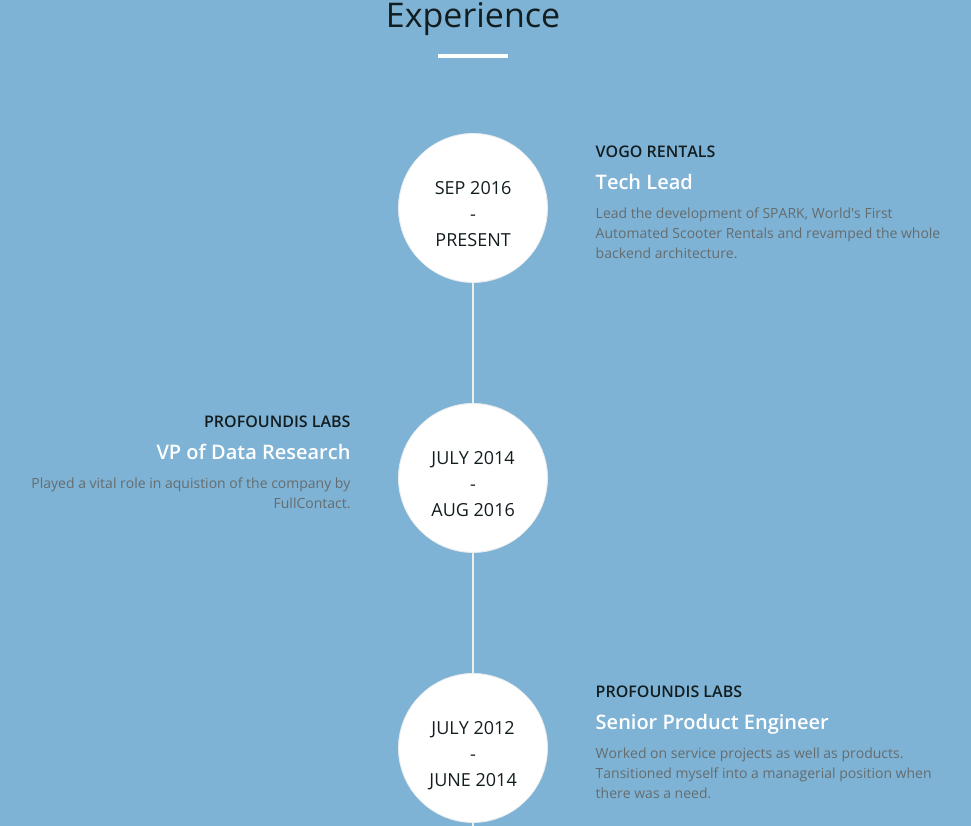
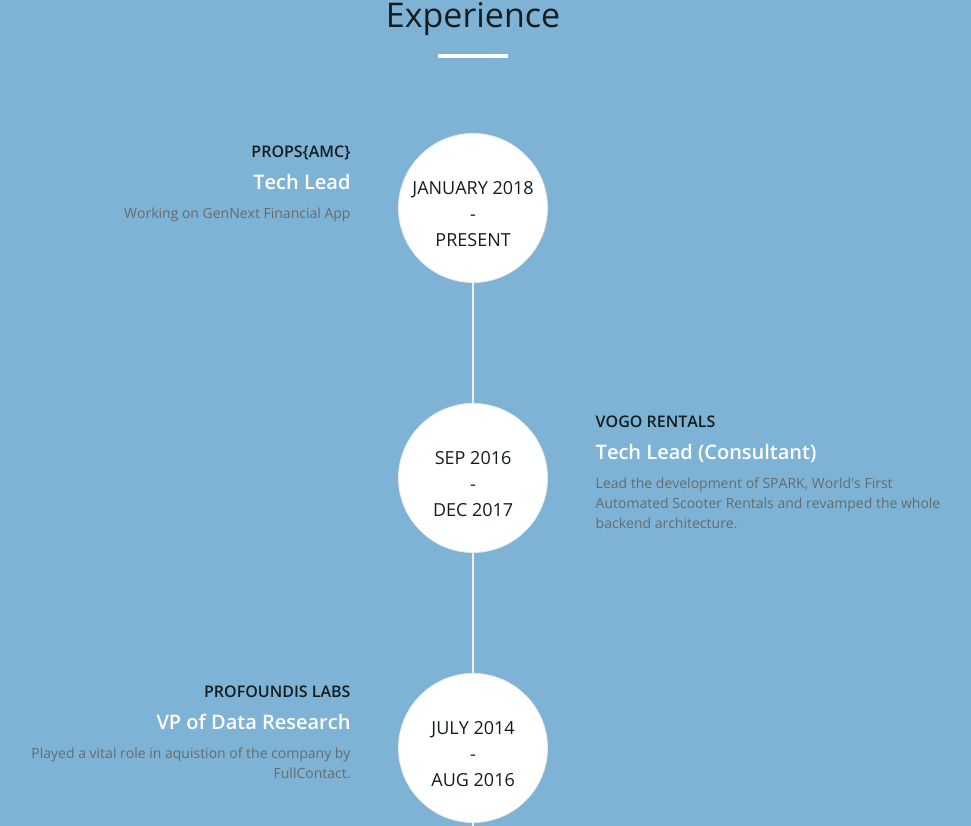
Before and after one commit to nibil/nibil.github.io, a plain HTML site: page index.html in a window 1280 px wide. Shown: the part 837-1663 px from the top of the page, without its empty margins (167-1138 px from the left). Drawn offline with nearby package versions, Linux system fonts and the light colour scheme.

Commit message:
Updated Job Details

```diff
--- a/index.html
+++ b/index.html
@@ -95,16 +95,34 @@
     <div class="row">
       <div class="col-lg-12">
         <ul class="timeline">
+            <li class="timeline">
+                <div class="timeline-image">
+                  <h4>January 2018<br>
+                    - <br>
+                    Present </h4>
+                </div>
+                <div class="timeline-panel">
+                  <div class="timeline-heading">
+                    <h4>Props{AMC}</h4>
+                    <h4 class="subheading">Tech Lead</h4>
+                  </div>
+                  <div class="timeline-body">
+                    <p>Working on GenNext Financial App</p>
+                  </div>
+                </div>
+              </li>
+
+
           <li class="timeline-inverted">
             <div class="timeline-image">
               <h4>Sep 2016<br>
                 - <br>
-                Present </h4>
+                Dec 2017 </h4>
             </div>
             <div class="timeline-panel">
               <div class="timeline-heading">
                 <h4>Vogo Rentals</h4>
-                <h4 class="subheading">Tech Lead</h4>
+                <h4 class="subheading">Tech Lead (Consultant)</h4>
               </div>
               <div class="timeline-body">
                 <p> Lead the development of SPARK, World's First Automated Scooter Rentals and revamped the whole backend architecture.</p>
@@ -178,8 +196,8 @@
       <div class="col-md-4"> <i class="fa fa-envelope-o fa-2x"></i>
         <p>me@nibil.in</p>
       </div>
-      <div class="col-md-4"> <i class="fa fa-phone fa-2x"></i>
-        <p>+91 7907 54 5519</p>
+      <div class="col-md-4"> <i class="fa fa-skype fa-2x"></i>
+        <p>sayyidnibil</p>
       </div>
       <div class="clearfix"></div>
     </div>
@@ -208,7 +226,7 @@
 <div id="footer">
   <div class="container text-center">
     <div class="fnav">
-      <p>Copyright &copy; 2017 Nibil M S.</p>
+      <p>Copyright &copy; 2018 Nibil M S</p>
     </div>
   </div>
 </div>
```
